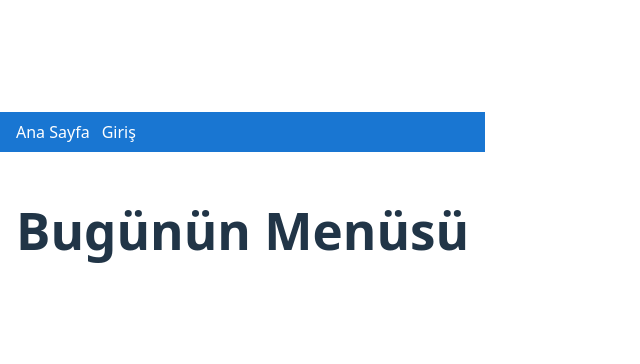
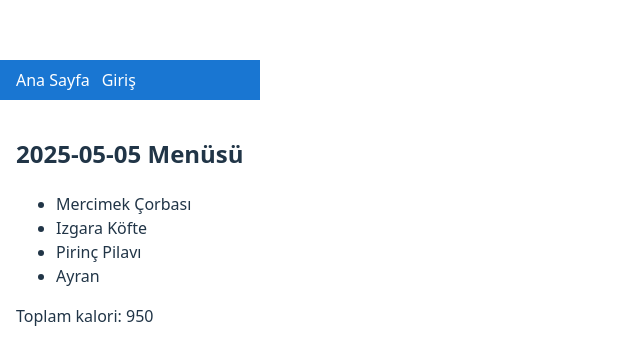
Before and after one commit to Yusufislamyilmaz/YemekhaneMobil, a React (Vite) app in the folder yemekhaneapp/: page / in a window 1280 px wide. Shown: the part 190-554 px from the top of the page, without its empty margins (0-640 px from the left). Built offline with nearby package versions, Linux system fonts and the light colour scheme.

Commit message:
feat: add static JSON data and integrate Home + Login pages

```diff
--- /dev/null
+++ b/yemekhaneapp/public/menu-today.json
@@ -0,0 +1,10 @@
+{
+    "date": "2025-05-05",
+    "items": [
+      "Mercimek Çorbası",
+      "Izgara Köfte",
+      "Pirinç Pilavı",
+      "Ayran"
+    ],
+    "calories": 950
+  }
--- /dev/null
+++ b/yemekhaneapp/public/users.json
@@ -0,0 +1,5 @@
+[
+    { "username": "admin",   "password": "admin123", "role": "admin"   },
+    { "username": "ali01",   "password": "1234",     "role": "student" },
+    { "username": "ayse02",  "password": "1234",     "role": "student" }
+  ]
--- a/yemekhaneapp/src/App.jsx
+++ b/yemekhaneapp/src/App.jsx
@@ -1,25 +1,32 @@
-import { Routes, Route, Link } from 'react-router-dom';
+/* src/App.jsx */
+import { Routes, Route, Link, useNavigate } from 'react-router-dom';
+import Home  from './pages/Home';
+import Login from './pages/Login';
 
 export default function App() {
+  const navigate = useNavigate();
+  const role = localStorage.getItem('role');
+
+  const handleLogout = () => {
+    localStorage.removeItem('role');
+    navigate('/login');
+  };
+
   return (
     <div>
-      <nav style={{ padding: '8px 16px', background: '#1976d2' }}>
-        <Link to="/" style={{ color: '#fff', marginRight: 12 }}>Ana Sayfa</Link>
-        <Link to="/login" style={{ color: '#fff' }}>Giriş</Link>
+      {/* Basit üst menü */}
+      <nav style={{ padding: '8px 16px', background: '#1976d2', color: '#fff' }}>
+        <Link to="/"     style={{ color:'#fff', marginRight:12 }}>Ana Sayfa</Link>
+        {!role && <Link to="/login" style={{ color:'#fff' }}>Giriş</Link>}
+        {role && <button onClick={handleLogout} style={{ marginLeft:12 }}>Çıkış</button>}
       </nav>
 
+      {/* Rotalar */}
       <Routes>
-        <Route path="/" element={<Home />} />
-        <Route path="/login" element={<Login />} />
+        <Route path="/"      element={<Home />}   />
+        <Route path="/login" element={<Login />}  />
+        {/* Diğer sayfalar ileride eklenecek */}
       </Routes>
     </div>
   );
 }
-
-function Home() {
-  return <h1 style={{ padding: 16 }}>Bugünün Menüsü</h1>;
-}
-
-function Login() {
-  return <h1 style={{ padding: 16 }}>Login Sayfası</h1>;
-}
--- /dev/null
+++ b/yemekhaneapp/src/pages/Home.jsx
@@ -0,0 +1,23 @@
+import { useEffect, useState } from 'react';
+
+export default function Home() {
+  const [menu, setMenu] = useState(null);
+
+  useEffect(() => {
+    fetch('/menu-today.json')
+      .then(r => r.json())
+      .then(setMenu);
+  }, []);
+
+  if (!menu) return <p>Yükleniyor…</p>;
+
+  return (
+    <div style={{ padding: 16 }}>
+      <h2>{menu.date} Menüsü</h2>
+      <ul>
+        {menu.items.map(x => <li key={x}>{x}</li>)}
+      </ul>
+      <p>Toplam kalori: {menu.calories}</p>
+    </div>
+  );
+}
--- /dev/null
+++ b/yemekhaneapp/src/pages/Login.jsx
@@ -0,0 +1,29 @@
+import { useState } from 'react';
+import { useNavigate } from 'react-router-dom';
+
+export default function Login() {
+  const nav = useNavigate();
+  const [u, setU] = useState('');
+  const [p, setP] = useState('');
+  const [err, setErr] = useState('');
+
+  const handle = async e => {
+    e.preventDefault();
+    const users = await (await fetch('/users.json')).json();
+    const found = users.find(x => x.username === u && x.password === p);
+    if (!found) return setErr('Hatalı bilgiler');
+
+    localStorage.setItem('role', found.role);
+    nav('/');
+  };
+
+  return (
+    <form onSubmit={handle} style={{ padding: 16 }}>
+      <h2>Giriş Yap</h2>
+      <input placeholder="Kullanıcı" value={u} onChange={e=>setU(e.target.value)} /><br/>
+      <input placeholder="Şifre" type="password" value={p} onChange={e=>setP(e.target.value)} /><br/>
+      {err && <p style={{color:'red'}}>{err}</p>}
+      <button>Giriş</button>
+    </form>
+  );
+}
```
Also changed, not shown: yemekhaneapp/public/menu-2025-05.json (added, +7 -0 lines).
